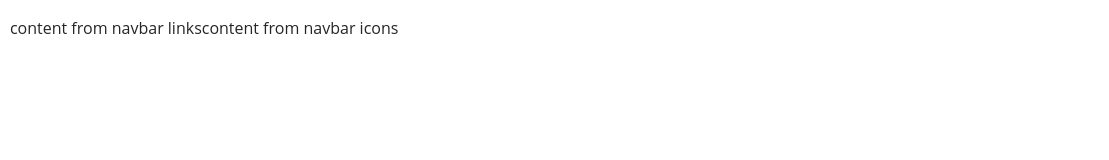
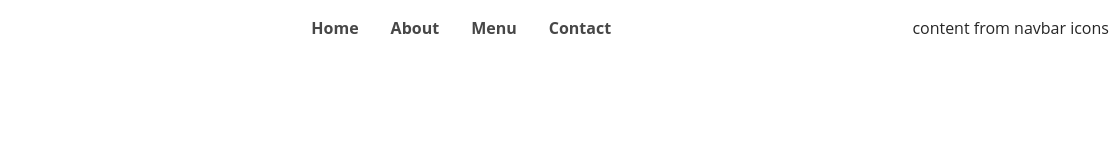
Before and after one commit to mwptje/gatsby-course-restaurant-site, a Gatsby site: page / in a window 1280 px wide. Shown: the full height of the page, 171-1280 px from the left. Built offline with nearby package versions, Linux system fonts and the light colour scheme; Gatsby itself is replaced by a stand-in of ours.

Commit message:
additions to the navbar

```diff
--- a/src/components/globals/navbar/Navbar.js
+++ b/src/components/globals/navbar/Navbar.js
@@ -8,17 +8,15 @@ export default class Navbar extends Component {
   state = {
     navbarOpen: false,
   }
-
-  handelNavbar = () => {
+  handleNavbar = () => {
     this.setState(() => {
       return { navbarOpen: !this.state.navbarOpen }
     })
   }
-
   render() {
     return (
       <NavWrapper>
-        <NavbarHeader handelNavbar={this.handelNavbar} />
+        <NavbarHeader handleNavbar={this.handleNavbar} />
         <NavbarLinks navbarOpen={this.state.navbarOpen} />
         <NavbarIcons />
       </NavWrapper>
--- a/src/components/globals/navbar/NavbarHeader.js
+++ b/src/components/globals/navbar/NavbarHeader.js
@@ -10,7 +10,7 @@ export default class NavbarHeader extends Component {
     const { handleNavbar } = this.props
     return (
       <HeaderWrapper>
-        <Link to=".">
+        <Link to="/">
           <img src={logo} alt="company name" />
         </Link>
         <FaAlignRight
@@ -30,7 +30,7 @@ const HeaderWrapper = styled.div`
   align-items: center;
   justify-content: space-between;
   .toggle-icon {
-    font-size: 1.7rem;
+    font-size: 1.75rem;
     color: ${styles.colors.mainYellow};
     cursor: pointer;
   }
--- a/src/components/globals/navbar/NavbarLinks.js
+++ b/src/components/globals/navbar/NavbarLinks.js
@@ -1,7 +1,81 @@
 import React, { Component } from "react"
+import styled from "styled-components"
+import { Link } from "gatsby"
+import { styles } from "../../../utils"
 
 export default class NavbarLinks extends Component {
+  state = {
+    links: [
+      {
+        id: 0,
+        path: "/",
+        name: "home",
+      },
+      {
+        id: 1,
+        path: "/about/",
+        name: "about",
+      },
+      {
+        id: 2,
+        path: "/menu/",
+        name: "menu",
+      },
+      {
+        id: 3,
+        path: "/contact/",
+        name: "contact",
+      },
+    ],
+  }
   render() {
-    return <div>content from navbar links</div>
+    // console.log(this.props.navbarOpen)
+
+    return (
+      <LinkWrapper open={this.props.navbarOpen}>
+        {this.state.links.map(item => {
+          return (
+            <li key={item.id}>
+              <Link to={item.path} className="nav-link">
+                {item.name}
+              </Link>
+            </li>
+          )
+        })}
+      </LinkWrapper>
+    )
   }
 }
+
+const LinkWrapper = styled.ul`
+  li {
+    list-style-type: none;
+  }
+  .nav-link {
+    display: block;
+    text-decoration: none;
+    padding: 0.5rem 1rem 0.5rem 1rem;
+    color: ${styles.colors.mainGrey};
+    font-weight: 700;
+    text-transform: capitalize;
+    cursor: pointer;
+    ${styles.transDefault};
+    &:hover {
+      background: ${styles.colors.mainGrey};
+      color: ${styles.colors.mainYellow};
+      padding: 0.5rem 1rem 0.5rem 1.3rem;
+    }
+  }
+  height: ${props => (props.open ? "152px" : "0px")};
+  overflow: hidden;
+  ${styles.transObject({ time: "1s" })};
+  @media (min-width: 768px) {
+    height: auto;
+    display: flex;
+    margin: 0 auto;
+    .nav-link:hover {
+      background: ${styles.colors.mainWhite};
+      padding: 0.5rem 1rem 0.5rem 1rem;
+    }
+  }
+`
```
